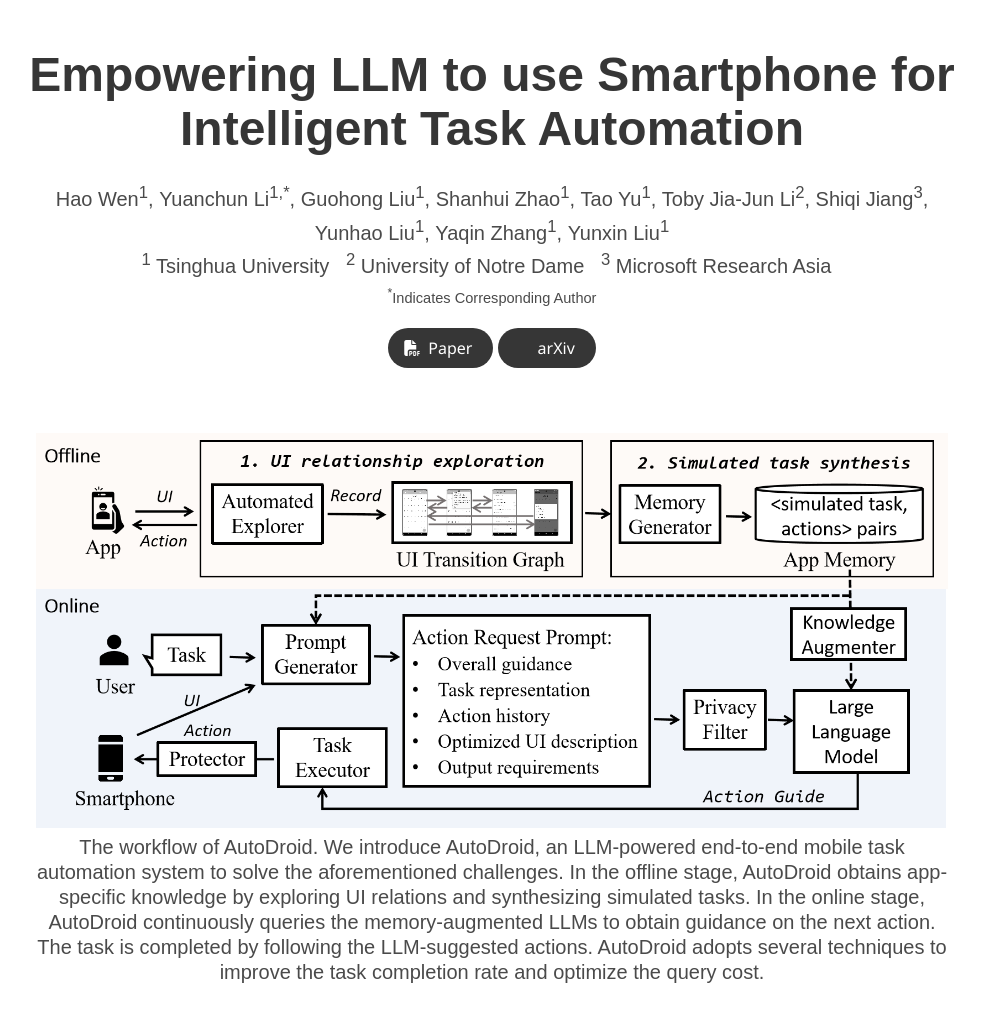
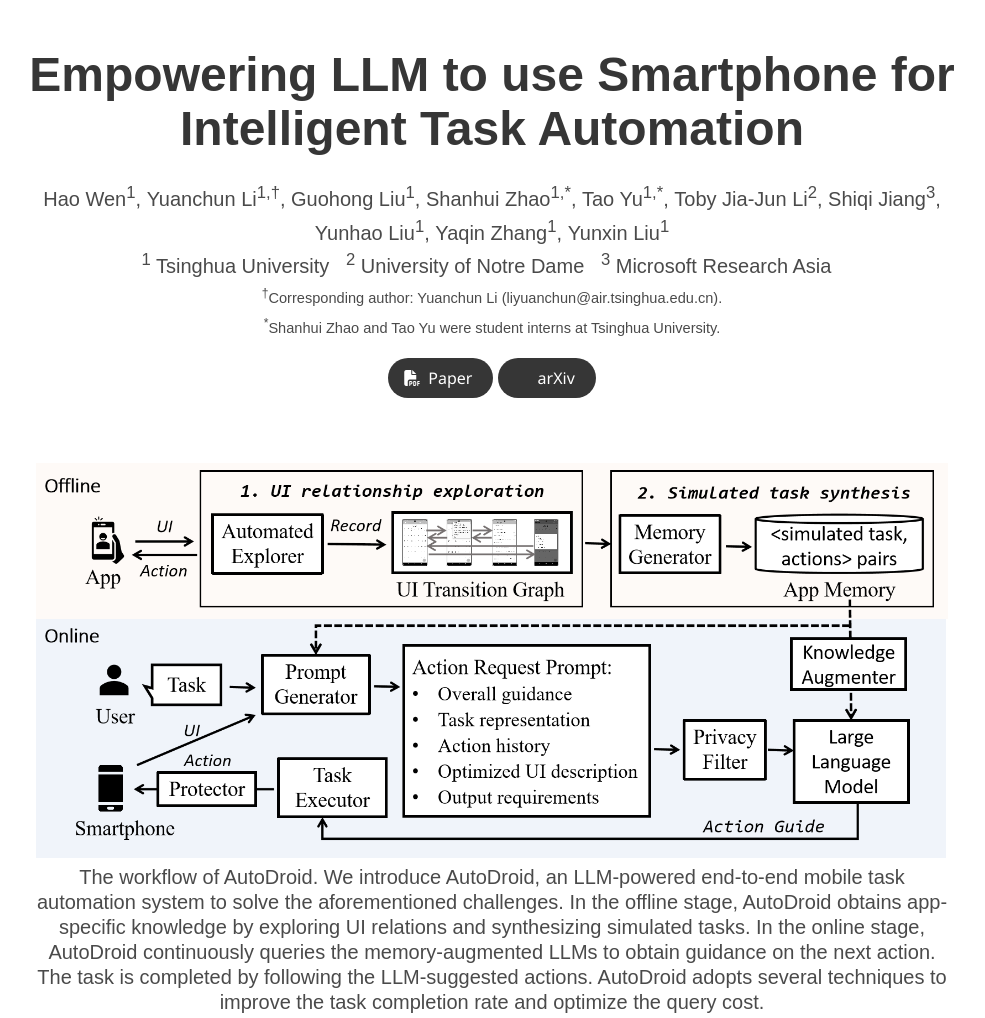
Before and after one commit to autodroid-sys/autodroid-sys.github.io, a plain HTML site: page index.html in a window 1280 px wide. Shown: the top 1018 px of the page, without its empty margins (148-1133 px from the left). Drawn offline with nearby package versions, Linux system fonts and the light colour scheme; some icons are missing; a web font is replaced by a local one.

Commit message:
Update Author Information

```diff
--- a/index.html
+++ b/index.html
@@ -56,10 +56,10 @@
             <div class="is-size-5 publication-authors">
               <!-- Paper authors -->
               <span class="author-block">Hao Wen<sup>1</sup>,</span>
-              <span class="author-block">Yuanchun Li<sup>1,*</sup>,</span>
+              <span class="author-block">Yuanchun Li<sup>1,†</sup>,</span>
               <span class="author-block">Guohong Liu<sup>1</sup>,</span>
-              <span class="author-block">Shanhui Zhao<sup>1</sup>,</span>
-              <span class="author-block">Tao Yu<sup>1</sup>,</span>
+              <span class="author-block">Shanhui Zhao<sup>1,*</sup>,</span>
+              <span class="author-block">Tao Yu<sup>1,*</sup>,</span>
               <span class="author-block">Toby Jia-Jun Li<sup>2</sup>,</span>
               <span class="author-block">Shiqi Jiang<sup>3</sup>,</span>
               <span class="author-block">Yunhao Liu<sup>1</sup>,</span>
@@ -77,10 +77,11 @@
 
                   <div class="is-size-5 publication-authors">
                     <span class="author-block"><sup>1</sup> Tsinghua University &nbsp;</span>
-<!--                     <span class="author-block"><sup>2</sup> Harbin Institute of Technology &nbsp;</span> -->
+                    <!-- <span class="author-block"><sup>2</sup> Harbin Institute of Technology &nbsp;</span> -->
                     <span class="author-block"><sup>2</sup> University of Notre Dame &nbsp;</span>
                     <span class="author-block"><sup>3</sup> Microsoft Research Asia &nbsp;</span>
-                    <span class="eql-cntrb"><small><br><sup>*</sup>Indicates Corresponding Author</small></span>
+                    <span class="eql-cntrb"><small><br><sup>†</sup>Corresponding author: Yuanchun Li (liyuanchun@air.tsinghua.edu.cn).</small></span>
+                    <span class="eql-cntrb"><small><br><sup>*</sup>Shanhui Zhao and Tao Yu were student interns at Tsinghua University.</small></span>
                   </div>
 
                   <div class="column has-text-centered">
```
